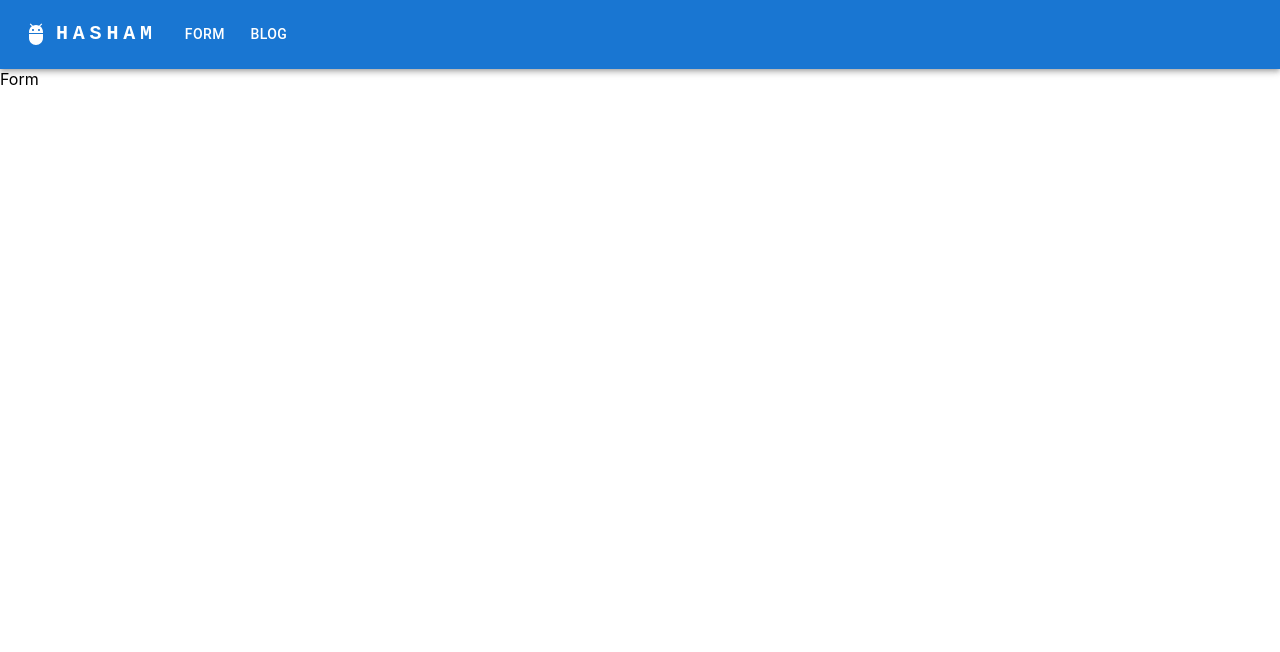
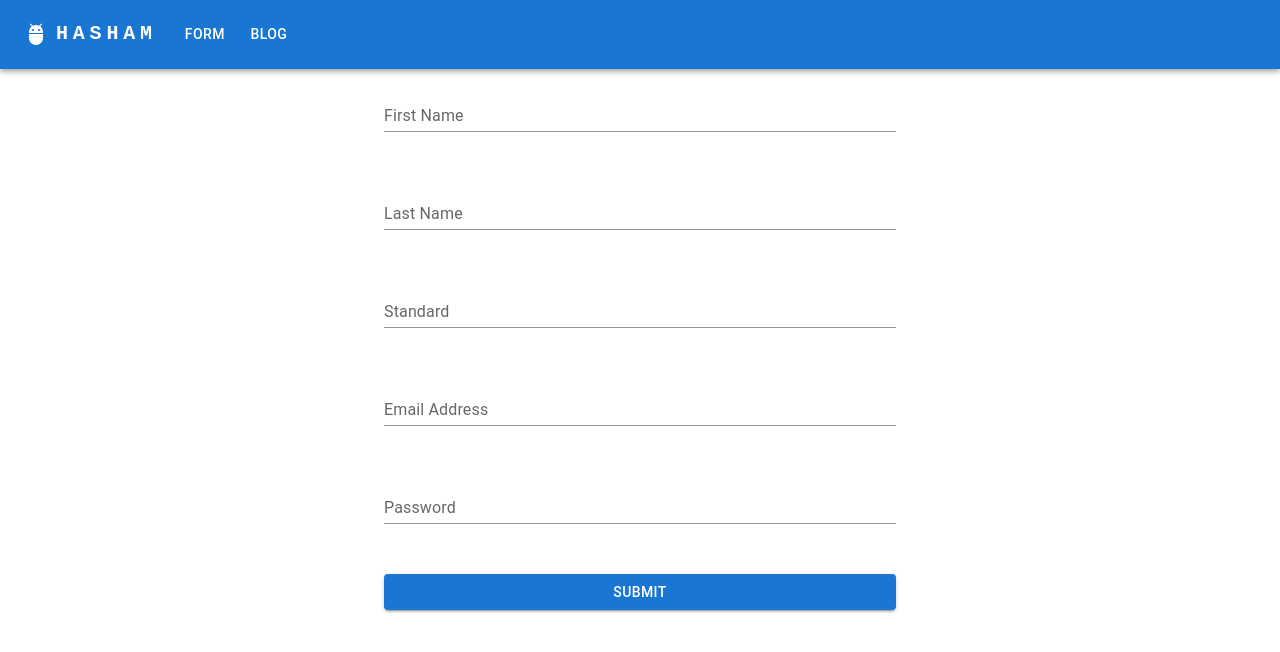
Before and after one commit to hashamuddin1/reactFormProject, a React (Create React App) app: page / in a window 1280 px wide. Shown: the top 652 px of the page. Built offline with nearby package versions, Linux system fonts and the light colour scheme.

Commit message:
static form has been created

```diff
--- a/src/App.css
+++ b/src/App.css
@@ -0,0 +1,8 @@
+.formMain {
+  width: 40%;
+  margin: 15px auto;
+  display: flex;
+  justify-content: center;
+  flex-direction: column;
+  gap: 50px;
+}
--- a/src/components/Form.js
+++ b/src/components/Form.js
@@ -1,7 +1,21 @@
-import React from 'react'
+import * as React from "react";
+import TextField from "@mui/material/TextField";
+import "../App.css";
+import Button from "@mui/material/Button";
 
 export default function Form() {
   return (
-    <div>Form</div>
-  )
+    <div className="formMain">
+      <TextField id="standard-basic" label="First Name" variant="standard" />
+
+      <TextField id="standard-basic" label="Last Name" variant="standard" />
+
+      <TextField id="standard-basic" label="Standard" variant="standard" />
+
+      <TextField id="standard-basic" label="Email Address" variant="standard" />
+
+      <TextField id="standard-basic" label="Password" variant="standard" />
+      <Button variant="contained">Submit</Button>
+    </div>
+  );
 }
```
